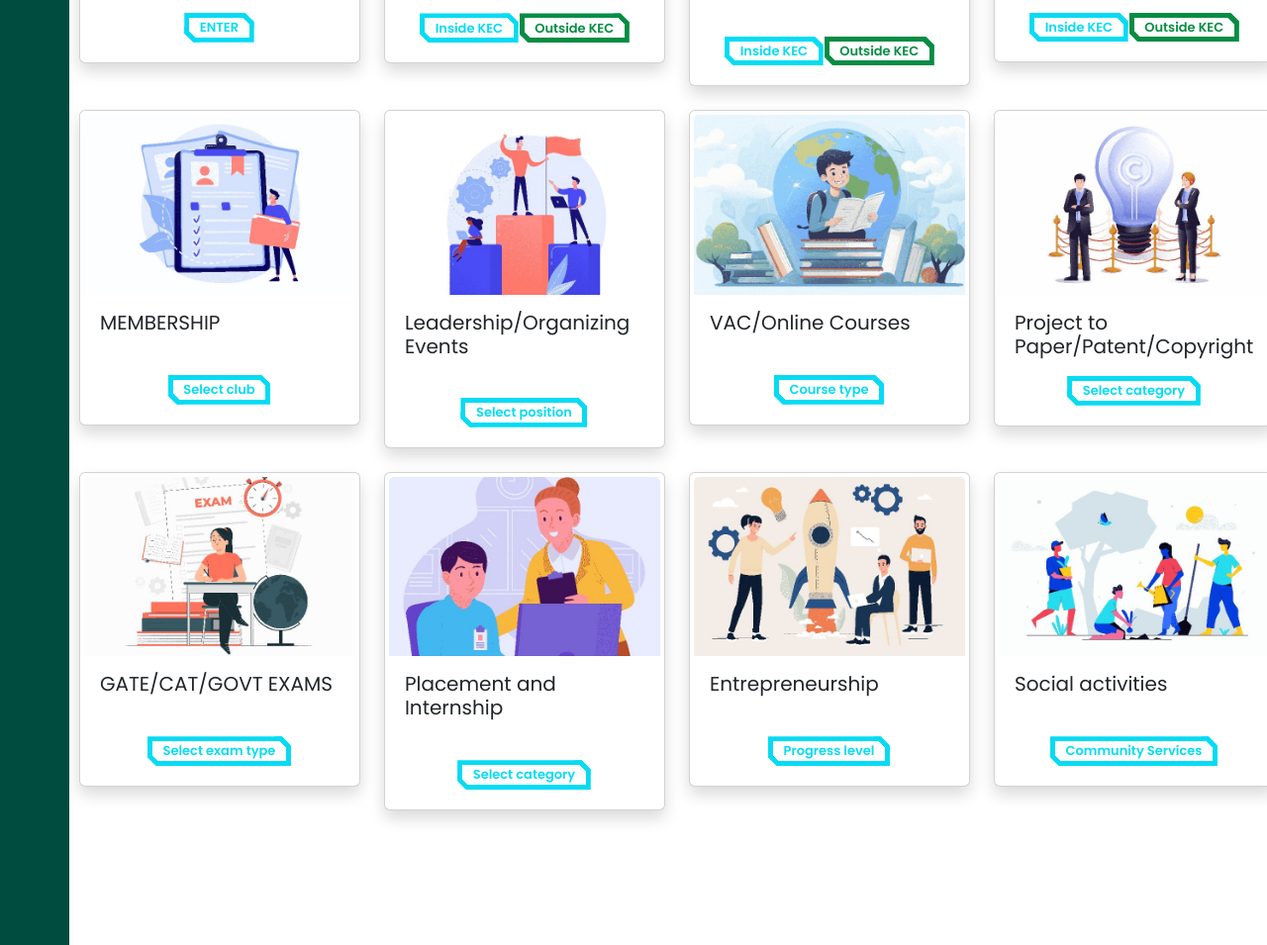
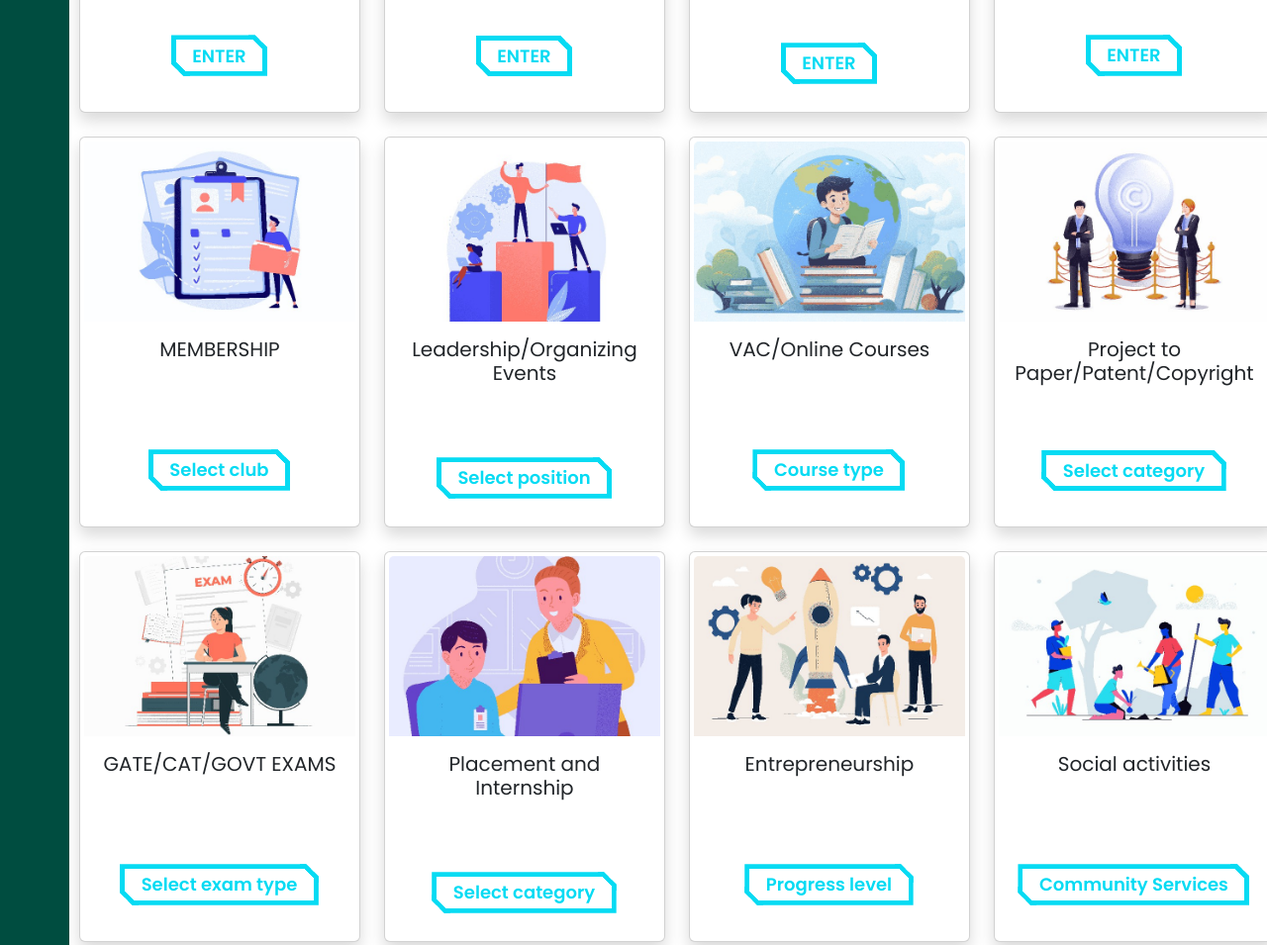
Before and after one commit to sanjai4334/SAP-Point-Calculator-Student-Portal, a website: page activities.html in a window 1280 px wide. Shown: the part 367-1322 px from the top of the page at 99% size. Before the commit the page ends 1210 px from the top, so only its background shows below. Drawn offline with Linux system fonts and the light colour scheme.

Commit message:
design changes  - implemented tab switch for inside and outside activity forms  - removed header in all forms  - increased button size for all cards using css

```diff
--- a/HeaderFooterManager.js
+++ b/HeaderFooterManager.js
@@ -140,7 +140,7 @@ class SpecialHeader extends HTMLElement {
         <div class="container-fluid" style="background-color: rgb(254, 254, 254);">
             <div class="row">
                 <div class="col text-center mt-2 custom-margin-left">
-                    <h1 class="display-6">SAP CALCULATOR</h1>
+                    <!-- <h1 class="display-6">SAP CALCULATOR</h1> -->
                 </div>
 
 
--- a/activities.html
+++ b/activities.html
@@ -100,12 +100,12 @@
                 <div class="card p-1 shadow custom-card">
                     <img src="image/paperprasentation.jpg" class="card-img-top" alt="...">
                     <div class="card-body">
-                        <h5 class="card-title justify-content-center" style="margin-bottom: 41px;">Paper
+                        <h5 class="card-title justify-content-center text-center" style="margin-bottom: 41px;">Paper
                             presentation</h5>
                         <p class="card-text"></p>
                         <div class="d-flex justify-content-center">
                             <a href="./activity_forms/paperin.html">
-                                <button class="b1">ENTER</button>
+                                <button class="b1" style="font-size: 18px;">ENTER</button>
                             </a>
                             <!-- <a href="./activity_forms/paperout.html">
                                 <button class="b2">Outside KEC</button>
@@ -120,16 +120,16 @@
                 <div class=" card p-1 shadow">
                     <img src="image/project.jpg" class="card-img-top" alt="...">
                     <div class="card-body custom-card">
-                        <h5 class="card-title justify-content-center" style="margin-bottom: 41px;">Project
+                        <h5 class="card-title justify-content-center text-center" style="margin-bottom: 41px;">Project
                             Presentation</h5>
                         <p class="card-text"></p>
                         <div class="d-flex justify-content-center">
                             <a href="./activity_forms/projectin.html">
-                                <button class="b1">Inside KEC</button>
+                                <button class="b1" style="font-size: 18px;">ENTER</button>
                             </a>
-                            <a href="./activity_forms/projectout.html">
+                            <!--<a href="./activity_forms/projectout.html">
                                 <button class="b2">Outside KEC</button>
-                            </a>
+                            </a> -->
                         </div>
                     </div>
                 </div>
@@ -140,15 +140,15 @@
                 <div class=" card p-1 shadow">
                     <img src="image/techno.jpg" class="card-img-top" alt="...">
                     <div class="card-body custom-card">
-                        <h5 class="card-title" style="margin-bottom: 41px;">Techno Managerial Events</h5>
+                        <h5 class="card-title text-center" style="margin-bottom: 41px;">Techno Managerial Events</h5>
                         <p class="card-text"></p>
                         <div class="d-flex justify-content-center">
                             <a href="./activity_forms/technoin.html">
-                                <button class="b1">Inside KEC</button>
+                                <button class="b1" style="font-size: 18px;">ENTER</button>
                             </a>
-                            <a href="./activity_forms/technoout.html">
+                            <!--<a href="./activity_forms/technoout.html">
                                 <button class="b2">Outside KEC</button>
-                            </a>
+                            </a> -->
                         </div>
                     </div>
                 </div>
@@ -159,16 +159,16 @@
                 <div class="card p-1 shadow custom-card">
                     <img src="image/sport.jpg" class="card-img-top" alt="...">
                     <div class="card-body">
-                        <h5 class="card-title justify-content-center" style="margin-bottom: 41px;">Sports &
+                        <h5 class="card-title justify-content-center text-center" style="margin-bottom: 41px;">Sports &
                             Games</h5>
                         <p class="card-text"></p>
                         <div class="d-flex justify-content-center">
                             <a href="./activity_forms/sportsin.html">
-                                <button class="b1">Inside KEC</button>
+                                <button class="b1" style="font-size: 18px;">ENTER</button>
                             </a>
-                            <a href="./activity_forms/sportsout.html">
+                            <!--<a href="./activity_forms/sportsout.html">
                                 <button class="b2">Outside KEC</button>
-                            </a>
+                            </a> -->
                         </div>
                     </div>
                 </div>
@@ -178,13 +178,13 @@
             <div class="col-lg-3 col-md-6 col-sm-12 mb-4">
                 <div class=" card p-1 shadow">
                     <img src="image/membership.jpg" class="card-img-top" alt="...">
-                    <div class="card-body custom-card">
+                    <div class="card-body custom-card text-center">
                         <h5 class="card-title justify-content-center" style="margin-bottom: 41px;">MEMBERSHIP
                         </h5>
                         <p class="card-text"></p>
                         <div class="d-flex justify-content-center">
                             <a href="./activity_forms/memberform.html">
-                                <button class="b1">Select club</button>
+                                <button class="b1" style="font-size: 18px;">Select club</button>
                             </a>
 
                         </div>
@@ -197,11 +197,11 @@
                 <div class=" card p-1 shadow">
                     <img src="image/leadership.jpg" class="card-img-top" alt="...">
                     <div class="card-body custom-card">
-                        <h5 class="card-title" style="margin-bottom: 40px;">Leadership/Organizing Events</h5>
+                        <h5 class="card-title text-center" style="margin-bottom: 41px;">Leadership/Organizing Events</h5>
                         <p class="card-text"></p>
                         <div class="d-flex justify-content-center">
                             <a href="./activity_forms/leadform.html">
-                                <button class="b1">Select position</button>
+                                <button class="b1" style="font-size: 18px;">Select position</button>
                             </a>
 
                         </div>
@@ -214,11 +214,11 @@
                 <div class=" card p-1 shadow">
                     <img src="image/vac.jpg" class="card-img-top" alt="...">
                     <div class="card-body custom-card">
-                        <h5 class="card-title" style="margin-bottom: 41px;">VAC/Online Courses</h5>
+                        <h5 class="card-title text-center" style="margin-bottom: 41px;">VAC/Online Courses</h5>
                         <p class="card-text"></p>
                         <div class="d-flex justify-content-center">
                             <a href="./activity_forms/courseform.html">
-                                <button class="b1">Course type</button>
+                                <button class="b1" style="font-size: 18px;">Course type</button>
                             </a>
 
                         </div>
@@ -231,13 +231,13 @@
                 <div class=" card p-1 shadow">
                     <img src="image/patent.jpg" class="card-img-top" alt="...">
                     <div class="card-body custom-card">
-                        <h5 class="card-title" style="margin-bottom: 18px;">Project to
+                        <h5 class="card-title text-center" style="margin-bottom: 18px;">Project to
                             Paper/Patent/Copyright
                         </h5>
                         <p class="card-text"></p>
                         <div class="d-flex justify-content-center">
                             <a href="./activity_forms/patentform.html">
-                                <button class="b1">Select category</button>
+                                <button class="b1" style="font-size: 18px;">Select category</button>
                             </a>
 
                         </div>
@@ -250,11 +250,11 @@
                 <div class=" card p-1 shadow">
                     <img src="image/gate.jpg" class="card-img-top" alt="...">
                     <div class="card-body custom-card">
-                        <h5 class="card-title" style="margin-bottom: 41px;">GATE/CAT/GOVT EXAMS</h5>
+                        <h5 class="card-title text-center" style="margin-bottom: 41px;">GATE/CAT/GOVT EXAMS</h5>
                         <p class="card-text"></p>
                         <div class="d-flex justify-content-center">
                             <a href="./activity_forms/examform.html">
-                                <button class="b1">Select exam type</button>
+                                <button class="b1" style="font-size: 18px;">Select exam type</button>
                             </a>
 
                         </div>
@@ -267,12 +267,12 @@
                 <div class=" card p-1 shadow">
                     <img src="image/internship.jpg" class="card-img-top" alt="...">
                     <div class="card-body custom-card">
-                        <h5 class="card-title justify-content-center" style="margin-bottom: 41px;">Placement and
+                        <h5 class="card-title justify-content-center text-center" style="margin-bottom: 41px;">Placement and
                             Internship</h5>
                         <p class="card-text"></p>
                         <div class="d-flex justify-content-center">
                             <a href="./activity_forms/placementform.html">
-                                <button class="b1">Select category</button>
+                                <button class="b1" style="font-size: 18px;">Select category</button>
                             </a>
 
                         </div>
@@ -285,12 +285,12 @@
                 <div class=" card p-1 shadow">
                     <img src="image/entrepreneurship.jpg" class="card-img-top" alt="...">
                     <div class="card-body custom-card">
-                        <h5 class="card-title justify-content-center" style="margin-bottom: 41px;">
+                        <h5 class="card-title justify-content-center text-center" style="margin-bottom: 41px;">
                             Entrepreneurship</h5>
                         <p class="card-text"></p>
                         <div class="d-flex justify-content-center">
                             <a href="./activity_forms/entrepreneur.html">
-                                <button class="b1">Progress level</button>
+                                <button class="b1" style="font-size: 18px;">Progress level</button>
                             </a>
 
                         </div>
@@ -303,12 +303,12 @@
                 <div class=" card p-1 shadow">
                     <img src="image/social.jpg" class="card-img-top" alt="...">
                     <div class="card-body custom-card">
-                        <h5 class="card-title justify-content-center" style="margin-bottom: 41px;">Social
+                        <h5 class="card-title justify-content-center text-center" style="margin-bottom: 41px;">Social
                             activities</h5>
                         <p class="card-text"></p>
                         <div class="d-flex justify-content-center">
                             <a href="./activity_forms/serviceform.html">
-                                <button class="b1">Community Services</button>
+                                <button class="b1" style="font-size: 18px;">Community Services</button>
                             </a>
 
                         </div>
--- a/button.css
+++ b/button.css
@@ -123,3 +123,29 @@ button:active {
         /* Adjust slant size */
     }
 }
+
+/* css for card -minimum height */
+
+.card {
+    min-height: 395px; /* Adjust to your desired minimum height */
+}
+
+.card-body {
+    display: flex;
+    flex-direction: column;
+    justify-content: space-between;
+}
+
+.card-title {
+    flex-grow: 1; /* Allows the title to take up available space */
+}
+
+.card-text {
+    flex-grow: 1; /* Ensures space is distributed evenly */
+}
+
+.d-flex {
+    flex-grow: 1;
+    display: flex;
+    justify-content: center;
+}
```
Also changed, not shown: activity_forms/projectin.html (+11 -1 lines), activity_forms/projectout.html (+10 -1 lines), activity_forms/sportsin.html (+10 -1 lines), activity_forms/sportsout.html (+10 -1 lines), activity_forms/technoin.html (+10 -1 lines), activity_forms/technoout.html (+10 -1 lines).
